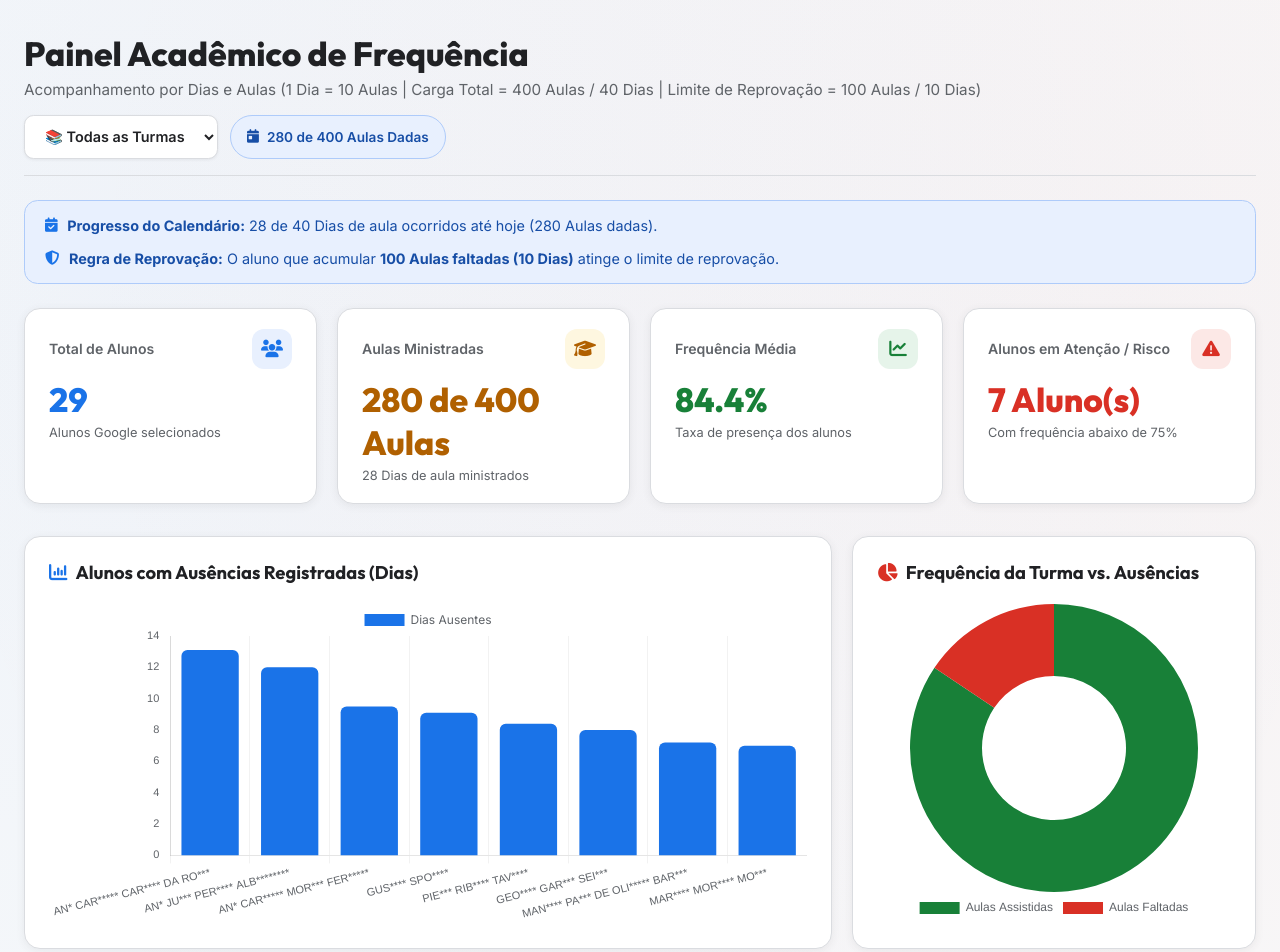
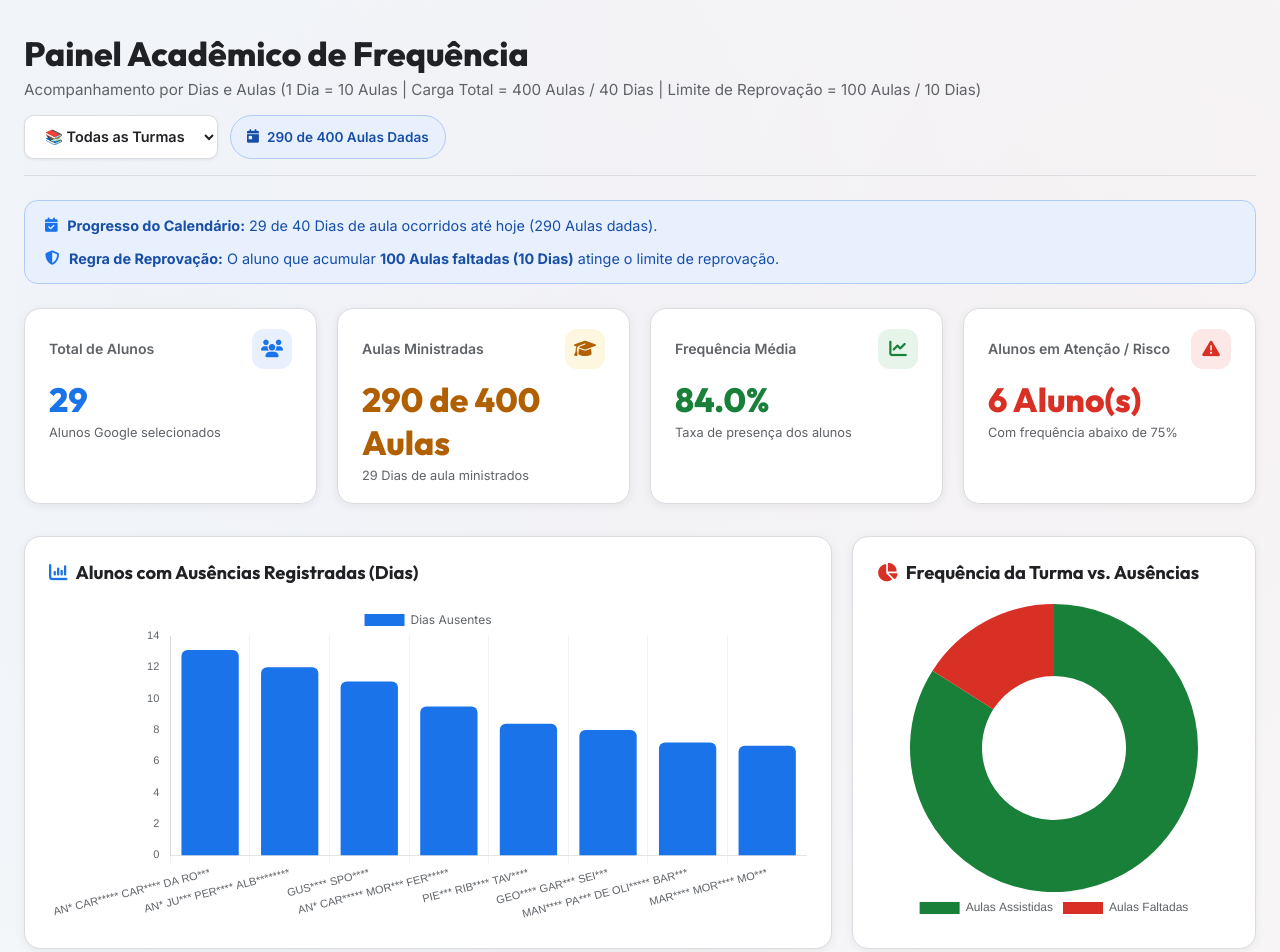
Before and after one commit to marcaumdev/ChamadaAprendizagem, a plain HTML site: page index.html in a window 1280 px wide. Shown: the top 952 px of the page. Drawn offline with nearby package versions, Linux system fonts and the light colour scheme.

Commit message:
Auto update dashboard data: 13/11/2026 17:01:06

```diff
--- a/dashboard/data.json
+++ b/dashboard/data.json
@@ -1,17 +1,17 @@
 {
   "metadata": {
-    "atualizado_em": "11/11/2026 10:03:35",
-    "data_execucao": "11/11/2026",
+    "atualizado_em": "13/11/2026 17:01:06",
+    "data_execucao": "13/11/2026",
     "total_registros": 29,
     "turmas_disponiveis": [
       "1° Semestre",
       "3° Semestre"
     ],
-    "dias_decorridos": 28,
-    "aulas_decorridas": 280,
+    "dias_decorridos": 29,
+    "aulas_decorridas": 290,
     "total_dias_curso": 40,
     "total_aulas_curso": 400,
-    "proxima_aula": "13/11/2026"
+    "proxima_aula": "16/11/2026"
   },
   "kpis": [
     {
@@ -23,21 +23,21 @@
     },
     {
       "titulo": "Aulas Ministradas",
-      "valor": "280 de 400 Aulas",
-      "subtexto": "28 de 40 Dias de aula ocorridos até hoje",
+      "valor": "290 de 400 Aulas",
+      "subtexto": "29 de 40 Dias de aula ocorridos até hoje",
       "icone": "fa-calendar-check",
       "cor": "purple"
     },
     {
       "titulo": "Frequência Média Geral",
-      "valor": "84.4%",
+      "valor": "84.0%",
       "subtexto": "Presença média dos alunos Google",
       "icone": "fa-chart-line",
       "cor": "blue"
     },
     {
       "titulo": "Alunos em Atenção / Risco",
-      "valor": "7 Aluno(s)",
+      "valor": "6 Aluno(s)",
       "subtexto": "Com frequência abaixo de 75%",
       "icone": "fa-triangle-exclamation",
       "cor": "rose"
@@ -50,7 +50,7 @@
       "Google": "Sim",
       "Faltas_Aulas": 131,
       "Faltas_Dias": 13.1,
-      "Presenca_Pct": 53.2,
+      "Presenca_Pct": 54.8,
       "Atrasos": 3,
       "Situacao": "Atenção (50-74%)",
       "Nivel": "atencao"
@@ -61,8 +61,19 @@
       "Google": "Sim",
       "Faltas_Aulas": 120,
       "Faltas_Dias": 12.0,
-      "Presenca_Pct": 57.1,
+      "Presenca_Pct": 58.6,
       "Atrasos": 0,
+      "Situacao": "Atenção (50-74%)",
+      "Nivel": "atencao"
+    },
+    {
+      "Nome": "GUS**** SPO****",
+      "Turma": "3° Semestre",
+      "Google": "Sim",
+      "Faltas_Aulas": 111,
+      "Faltas_Dias": 11.1,
+      "Presenca_Pct": 61.7,
+      "Atrasos": 6,
       "Situacao": "Atenção (50-74%)",
       "Nivel": "atencao"
     },
@@ -72,18 +83,7 @@
       "Google": "Sim",
       "Faltas_Aulas": 95,
       "Faltas_Dias": 9.5,
-      "Presenca_Pct": 66.1,
-      "Atrasos": 6,
-      "Situacao": "Atenção (50-74%)",
-      "Nivel": "atencao"
-    },
-    {
-      "Nome": "GUS**** SPO****",
-      "Turma": "3° Semestre",
-      "Google": "Sim",
-      "Faltas_Aulas": 91,
-      "Faltas_Dias": 9.1,
-      "Presenca_Pct": 67.5,
+      "Presenca_Pct": 67.2,
       "Atrasos": 6,
       "Situacao": "Atenção (50-74%)",
       "Nivel": "atencao"
@@ -94,7 +94,7 @@
       "Google": "Sim",
       "Faltas_Aulas": 84,
       "Faltas_Dias": 8.4,
-      "Presenca_Pct": 70.0,
+      "Presenca_Pct": 71.0,
       "Atrasos": 2,
       "Situacao": "Atenção (50-74%)",
       "Nivel": "atencao"
@@ -105,7 +105,7 @@
       "Google": "Sim",
       "Faltas_Aulas": 80,
       "Faltas_Dias": 8.0,
-      "Presenca_Pct": 71.4,
+      "Presenca_Pct": 72.4,
       "Atrasos": 6,
       "Situacao": "Atenção (50-74%)",
       "Nivel": "atencao"
@@ -116,10 +116,10 @@
       "Google": "Sim",
       "Faltas_Aulas": 72,
       "Faltas_Dias": 7.2,
-      "Presenca_Pct": 74.3,
+      "Presenca_Pct": 75.2,
       "Atrasos": 2,
-      "Situacao": "Atenção (50-74%)",
-      "Nivel": "atencao"
+      "Situacao": "Regular (≥ 75%)",
+      "Nivel": "normal"
     },
     {
       "Nome": "MAR**** MOR**** MO***",
@@ -127,8 +127,19 @@
       "Google": "Sim",
       "Faltas_Aulas": 70,
       "Faltas_Dias": 7.0,
-      "Presenca_Pct": 75.0,
+      "Presenca_Pct": 75.9,
       "Atrasos": 2,
+      "Situacao": "Regular (≥ 75%)",
+      "Nivel": "normal"
+    },
+    {
+      "Nome": "THA*** COR**** DO* SAN***",
+      "Turma": "3° Semestre",
+      "Google": "Sim",
+      "Faltas_Aulas": 65,
+      "Faltas_Dias": 6.5,
+      "Presenca_Pct": 77.6,
+      "Atrasos": 4,
       "Situacao": "Regular (≥ 75%)",
       "Nivel": "normal"
     },
@@ -136,10 +147,21 @@
       "Nome": "GRA****** SAN*** CAV******* LI**",
       "Turma": "3° Semestre",
       "Google": "Sim",
-      "Faltas_Aulas": 62,
-      "Faltas_Dias": 6.2,
+      "Faltas_Aulas": 64,
+      "Faltas_Dias": 6.4,
       "Presenca_Pct": 77.9,
       "Atrasos": 4,
+      "Situacao": "Regular (≥ 75%)",
+      "Nivel": "normal"
+    },
+    {
+      "Nome": "ER** ROD****** MO** COR***",
+      "Turma": "3° Semestre",
+      "Google": "Sim",
+      "Faltas_Aulas": 63,
+      "Faltas_Dias": 6.3,
+      "Presenca_Pct": 78.3,
+      "Atrasos": 10,
       "Situacao": "Regular (≥ 75%)",
       "Nivel": "normal"
     },
@@ -147,8 +169,8 @@
       "Nome": "THA**** OLI***** DO PR***",
       "Turma": "3° Semestre",
       "Google": "Sim",
-      "Faltas_Aulas": 58,
-      "Faltas_Dias": 5.8,
+      "Faltas_Aulas": 60,
+      "Faltas_Dias": 6.0,
       "Presenca_Pct": 79.3,
       "Atrasos": 2,
       "Situacao": "Regular (≥ 75%)",
@@ -158,32 +180,10 @@
       "Nome": "JUL**** OLI***** MAC****",
       "Turma": "3° Semestre",
       "Google": "Sim",
-      "Faltas_Aulas": 51,
-      "Faltas_Dias": 5.1,
-      "Presenca_Pct": 81.8,
+      "Faltas_Aulas": 55,
+      "Faltas_Dias": 5.5,
+      "Presenca_Pct": 81.0,
       "Atrasos": 5,
-      "Situacao": "Regular (≥ 75%)",
-      "Nivel": "normal"
-    },
-    {
-      "Nome": "THA*** COR**** DO* SAN***",
-      "Turma": "3° Semestre",
-      "Google": "Sim",
-      "Faltas_Aulas": 45,
-      "Faltas_Dias": 4.5,
-      "Presenca_Pct": 83.9,
-      "Atrasos": 4,
-      "Situacao": "Regular (≥ 75%)",
-      "Nivel": "normal"
-    },
-    {
-      "Nome": "ER** ROD****** MO** COR***",
-      "Turma": "3° Semestre",
-      "Google": "Sim",
-      "Faltas_Aulas": 43,
-      "Faltas_Dias": 4.3,
-      "Presenca_Pct": 84.6,
-      "Atrasos": 10,
       "Situacao": "Regular (≥ 75%)",
       "Nivel": "normal"
     },
@@ -193,7 +193,7 @@
       "Google": "Sim",
       "Faltas_Aulas": 42,
       "Faltas_Dias": 4.2,
-      "Presenca_Pct": 85.0,
+      "Presenca_Pct": 85.5,
       "Atrasos": 2,
       "Situacao": "Regular (≥ 75%)",
       "Nivel": "normal"
@@ -204,7 +204,7 @@
       "Google": "Sim",
       "Faltas_Aulas": 40,
       "Faltas_Dias": 4.0,
-      "Presenca_Pct": 85.7,
+      "Presenca_Pct": 86.2,
       "Atrasos": 10,
       "Situacao": "Regular (≥ 75%)",
       "Nivel": "normal"
@@ -215,7 +215,7 @@
       "Google": "Sim",
       "Faltas_Aulas": 34,
       "Faltas_Dias": 3.4,
-      "Presenca_Pct": 87.9,
+      "Presenca_Pct": 88.3,
       "Atrasos": 8,
       "Situacao": "Regular (≥ 75%)",
       "Nivel": "normal"
@@ -226,7 +226,7 @@
       "Google": "Sim",
       "Faltas_Aulas": 28,
       "Faltas_Dias": 2.8,
-      "Presenca_Pct": 90.0,
+      "Presenca_Pct": 90.3,
       "Atrasos": 8,
       "Situacao": "Regular (≥ 75%)",
       "Nivel": "normal"
@@ -237,7 +237,7 @@
       "Google": "Sim",
       "Faltas_Aulas": 24,
       "Faltas_Dias": 2.4,
-      "Presenca_Pct": 91.4,
+      "Presenca_Pct": 91.7,
       "Atrasos": 1,
       "Situacao": "Regular (≥ 75%)",
       "Nivel": "normal"
@@ -248,8 +248,19 @@
       "Google": "Sim",
       "Faltas_Aulas": 22,
       "Faltas_Dias": 2.2,
-      "Presenca_Pct": 92.1,
+      "Presenca_Pct": 92.4,
       "Atrasos": 4,
+      "Situacao": "Regular (≥ 75%)",
+      "Nivel": "normal"
+    },
+    {
+      "Nome": "LET**** LU*** ME** VI***",
+      "Turma": "1° Semestre",
+      "Google": "Sim",
+      "Faltas_Aulas": 20,
+      "Faltas_Dias": 2.0,
+      "Presenca_Pct": 93.1,
+      "Atrasos": 2,
       "Situacao": "Regular (≥ 75%)",
       "Nivel": "normal"
     },
@@ -259,7 +270,7 @@
       "Google": "Sim",
       "Faltas_Aulas": 15,
       "Faltas_Dias": 1.5,
-      "Presenca_Pct": 94.6,
+      "Presenca_Pct": 94.8,
       "Atrasos": 1,
       "Situacao": "Regular (≥ 75%)",
       "Nivel": "normal"
@@ -270,7 +281,7 @@
       "Google": "Sim",
       "Faltas_Aulas": 12,
       "Faltas_Dias": 1.2,
-      "Presenca_Pct": 95.7,
+      "Presenca_Pct": 95.9,
       "Atrasos": 2,
       "Situacao": "Regular (≥ 75%)",
       "Nivel": "normal"
@@ -281,19 +292,8 @@
       "Google": "Sim",
       "Faltas_Aulas": 10,
       "Faltas_Dias": 1.0,
-      "Presenca_Pct": 96.4,
+      "Presenca_Pct": 96.6,
       "Atrasos": 3,
-      "Situacao": "Regular (≥ 75%)",
-      "Nivel": "normal"
-    },
-    {
-      "Nome": "LET**** LU*** ME** VI***",
-      "Turma": "1° Semestre",
-      "Google": "Sim",
-      "Faltas_Aulas": 10,
-      "Faltas_Dias": 1.0,
-      "Presenca_Pct": 96.4,
-      "Atrasos": 2,
       "Situacao": "Regular (≥ 75%)",
       "Nivel": "normal"
     },
@@ -303,7 +303,7 @@
       "Google": "Sim",
       "Faltas_Aulas": 10,
       "Faltas_Dias": 1.0,
-      "Presenca_Pct": 96.4,
+      "Presenca_Pct": 96.6,
       "Atrasos": 1,
       "Situacao": "Regular (≥ 75%)",
       "Nivel": "normal"
@@ -314,8 +314,8 @@
       "Google": "Sim",
       "Faltas_Aulas": 9,
       "Faltas_Dias": 0.9,
-      "Presenca_Pct": 96.8,
-      "Atrasos": 1,
+      "Presenca_Pct": 96.9,
+      "Atrasos": 2,
       "Situacao": "Regular (≥ 75%)",
       "Nivel": "normal"
     },
@@ -325,7 +325,7 @@
       "Google": "Sim",
       "Faltas_Aulas": 5,
       "Faltas_Dias": 0.5,
-      "Presenca_Pct": 98.2,
+      "Presenca_Pct": 98.3,
       "Atrasos": 1,
       "Situacao": "Regular (≥ 75%)",
       "Nivel": "normal"
@@ -347,7 +347,7 @@
       "Google": "Sim",
       "Faltas_Aulas": 1,
       "Faltas_Dias": 0.1,
-      "Presenca_Pct": 99.6,
+      "Presenca_Pct": 99.7,
       "Atrasos": 1,
       "Situacao": "Regular (≥ 75%)",
       "Nivel": "normal"
--- a/index.html
+++ b/index.html
@@ -717,18 +717,18 @@
   <script>
     let rawData = {
   "metadata": {
-    "atualizado_em": "11/11/2026 10:03:35",
-    "data_execucao": "11/11/2026",
+    "atualizado_em": "13/11/2026 17:01:06",
+    "data_execucao": "13/11/2026",
     "total_registros": 29,
     "turmas_disponiveis": [
       "1° Semestre",
       "3° Semestre"
     ],
-    "dias_decorridos": 28,
-    "aulas_decorridas": 280,
+    "dias_decorridos": 29,
+    "aulas_decorridas": 290,
     "total_dias_curso": 40,
     "total_aulas_curso": 400,
-    "proxima_aula": "13/11/2026"
+    "proxima_aula": "16/11/2026"
   },
   "kpis": [
     {
@@ -740,21 +740,21 @@
     },
     {
       "titulo": "Aulas Ministradas",
-      "valor": "280 de 400 Aulas",
-      "subtexto": "28 de 40 Dias de aula ocorridos até hoje",
+      "valor": "290 de 400 Aulas",
+      "subtexto": "29 de 40 Dias de aula ocorridos até hoje",
       "icone": "fa-calendar-check",
       "cor": "purple"
     },
     {
       "titulo": "Frequência Média Geral",
-      "valor": "84.4%",
+      "valor": "84.0%",
       "subtexto": "Presença média dos alunos Google",
       "icone": "fa-chart-line",
       "cor": "blue"
     },
     {
       "titulo": "Alunos em Atenção / Risco",
-      "valor": "7 Aluno(s)",
+      "valor": "6 Aluno(s)",
       "subtexto": "Com frequência abaixo de 75%",
       "icone": "fa-triangle-exclamation",
       "cor": "rose"
@@ -767,7 +767,7 @@
       "Google": "Sim",
       "Faltas_Aulas": 131,
       "Faltas_Dias": 13.1,
-      "Presenca_Pct": 53.2,
+      "Presenca_Pct": 54.8,
       "Atrasos": 3,
       "Situacao": "Atenção (50-74%)",
       "Nivel": "atencao"
@@ -778,8 +778,19 @@
       "Google": "Sim",
       "Faltas_Aulas": 120,
       "Faltas_Dias": 12.0,
-      "Presenca_Pct": 57.1,
+      "Presenca_Pct": 58.6,
       "Atrasos": 0,
+      "Situacao": "Atenção (50-74%)",
+      "Nivel": "atencao"
+    },
+    {
+      "Nome": "GUS**** SPO****",
+      "Turma": "3° Semestre",
+      "Google": "Sim",
+      "Faltas_Aulas": 111,
+      "Faltas_Dias": 11.1,
+      "Presenca_Pct": 61.7,
+      "Atrasos": 6,
       "Situacao": "Atenção (50-74%)",
       "Nivel": "atencao"
     },
@@ -789,18 +800,7 @@
       "Google": "Sim",
       "Faltas_Aulas": 95,
       "Faltas_Dias": 9.5,
-      "Presenca_Pct": 66.1,
-      "Atrasos": 6,
-      "Situacao": "Atenção (50-74%)",
-      "Nivel": "atencao"
-    },
-    {
-      "Nome": "GUS**** SPO****",
-      "Turma": "3° Semestre",
-      "Google": "Sim",
-      "Faltas_Aulas": 91,
-      "Faltas_Dias": 9.1,
-      "Presenca_Pct": 67.5,
+      "Presenca_Pct": 67.2,
       "Atrasos": 6,
       "Situacao": "Atenção (50-74%)",
       "Nivel": "atencao"
@@ -811,7 +811,7 @@
       "Google": "Sim",
       "Faltas_Aulas": 84,
       "Faltas_Dias": 8.4,
-      "Presenca_Pct": 70.0,
+      "Presenca_Pct": 71.0,
       "Atrasos": 2,
       "Situacao": "Atenção (50-74%)",
       "Nivel": "atencao"
@@ -822,7 +822,7 @@
       "Google": "Sim",
       "Faltas_Aulas": 80,
       "Faltas_Dias": 8.0,
-      "Presenca_Pct": 71.4,
+      "Presenca_Pct": 72.4,
       "Atrasos": 6,
       "Situacao": "Atenção (50-74%)",
       "Nivel": "atencao"
@@ -833,10 +833,10 @@
       "Google": "Sim",
       "Faltas_Aulas": 72,
       "Faltas_Dias": 7.2,
-      "Presenca_Pct": 74.3,
+      "Presenca_Pct": 75.2,
       "Atrasos": 2,
-      "Situacao": "Atenção (50-74%)",
-      "Nivel": "atencao"
+      "Situacao": "Regular (≥ 75%)",
+      "Nivel": "normal"
     },
     {
       "Nome": "MAR**** MOR**** MO***",
@@ -844,8 +844,19 @@
       "Google": "Sim",
       "Faltas_Aulas": 70,
       "Faltas_Dias": 7.0,
-      "Presenca_Pct": 75.0,
+      "Presenca_Pct": 75.9,
       "Atrasos": 2,
+      "Situacao": "Regular (≥ 75%)",
+      "Nivel": "normal"
+    },
+    {
+      "Nome": "THA*** COR**** DO* SAN***",
+      "Turma": "3° Semestre",
+      "Google": "Sim",
+      "Faltas_Aulas": 65,
+      "Faltas_Dias": 6.5,
+      "Presenca_Pct": 77.6,
+      "Atrasos": 4,
       "Situacao": "Regular (≥ 75%)",
       "Nivel": "normal"
     },
@@ -853,10 +864,21 @@
       "Nome": "GRA****** SAN*** CAV******* LI**",
       "Turma": "3° Semestre",
       "Google": "Sim",
-      "Faltas_Aulas": 62,
-      "Faltas_Dias": 6.2,
+      "Faltas_Aulas": 64,
+      "Faltas_Dias": 6.4,
       "Presenca_Pct": 77.9,
       "Atrasos": 4,
+      "Situacao": "Regular (≥ 75%)",
+      "Nivel": "normal"
+    },
+    {
+      "Nome": "ER** ROD****** MO** COR***",
+      "Turma": "3° Semestre",
+      "Google": "Sim",
+      "Faltas_Aulas": 63,
+      "Faltas_Dias": 6.3,
+      "Presenca_Pct": 78.3,
+      "Atrasos": 10,
       "Situacao": "Regular (≥ 75%)",
       "Nivel": "normal"
     },
@@ -864,8 +886,8 @@
       "Nome": "THA**** OLI***** DO PR***",
       "Turma": "3° Semestre",
       "Google": "Sim",
-      "Faltas_Aulas": 58,
-      "Faltas_Dias": 5.8,
+      "Faltas_Aulas": 60,
+      "Faltas_Dias": 6.0,
       "Presenca_Pct": 79.3,
       "Atrasos": 2,
       "Situacao": "Regular (≥ 75%)",
@@ -875,32 +897,10 @@
       "Nome": "JUL**** OLI***** MAC****",
       "Turma": "3° Semestre",
       "Google": "Sim",
-      "Faltas_Aulas": 51,
-      "Faltas_Dias": 5.1,
-      "Presenca_Pct": 81.8,
+      "Faltas_Aulas": 55,
+      "Faltas_Dias": 5.5,
+      "Presenca_Pct": 81.0,
       "Atrasos": 5,
-      "Situacao": "Regular (≥ 75%)",
-      "Nivel": "normal"
-    },
-    {
-      "Nome": "THA*** COR**** DO* SAN***",
-      "Turma": "3° Semestre",
-      "Google": "Sim",
-      "Faltas_Aulas": 45,
-      "Faltas_Dias": 4.5,
-      "Presenca_Pct": 83.9,
-      "Atrasos": 4,
-      "Situacao": "Regular (≥ 75%)",
-      "Nivel": "normal"
-    },
-    {
-      "Nome": "ER** ROD****** MO** COR***",
-      "Turma": "3° Semestre",
-      "Google": "Sim",
-      "Faltas_Aulas": 43,
-      "Faltas_Dias": 4.3,
-      "Presenca_Pct": 84.6,
-      "Atrasos": 10,
       "Situacao": "Regular (≥ 75%)",
       "Nivel": "normal"
     },
@@ -910,7 +910,7 @@
       "Google": "Sim",
       "Faltas_Aulas": 42,
       "Faltas_Dias": 4.2,
-      "Presenca_Pct": 85.0,
+      "Presenca_Pct": 85.5,
       "Atrasos": 2,
       "Situacao": "Regular (≥ 75%)",
       "Nivel": "normal"
@@ -921,7 +921,7 @@
       "Google": "Sim",
       "Faltas_Aulas": 40,
       "Faltas_Dias": 4.0,
-      "Presenca_Pct": 85.7,
+      "Presenca_Pct": 86.2,
       "Atrasos": 10,
       "Situacao": "Regular (≥ 75%)",
       "Nivel": "normal"
@@ -932,7 +932,7 @@
       "Google": "Sim",
       "Faltas_Aulas": 34,
       "Faltas_Dias": 3.4,
-      "Presenca_Pct": 87.9,
+      "Presenca_Pct": 88.3,
       "Atrasos": 8,
       "Situacao": "Regular (≥ 75%)",
       "Nivel": "normal"
@@ -943,7 +943,7 @@
       "Google": "Sim",
       "Faltas_Aulas": 28,
       "Faltas_Dias": 2.8,
-      "Presenca_Pct": 90.0,
+      "Presenca_Pct": 90.3,
       "Atrasos": 8,
       "Situacao": "Regular (≥ 75%)",
       "Nivel": "normal"
@@ -954,7 +954,7 @@
       "Google": "Sim",
       "Faltas_Aulas": 24,
       "Faltas_Dias": 2.4,
-      "Presenca_Pct": 91.4,
+      "Presenca_Pct": 91.7,
       "Atrasos": 1,
       "Situacao": "Regular (≥ 75%)",
       "Nivel": "normal"
@@ -965,8 +965,19 @@
       "Google": "Sim",
       "Faltas_Aulas": 22,
       "Faltas_Dias": 2.2,
-      "Presenca_Pct": 92.1,
+      "Presenca_Pct": 92.4,
       "Atrasos": 4,
+      "Situacao": "Regular (≥ 75%)",
+      "Nivel": "normal"
+    },
+    {
+      "Nome": "LET**** LU*** ME** VI***",
+      "Turma": "1° Semestre",
+      "Google": "Sim",
+      "Faltas_Aulas": 20,
+      "Faltas_Dias": 2.0,
+      "Presenca_Pct": 93.1,
+      "Atrasos": 2,
       "Situacao": "Regular (≥ 75%)",
       "Nivel": "normal"
     },
@@ -976,7 +987,7 @@
       "Google": "Sim",
       "Faltas_Aulas": 15,
       "Faltas_Dias": 1.5,
-      "Presenca_Pct": 94.6,
+      "Presenca_Pct": 94.8,
       "Atrasos": 1,
       "Situacao": "Regular (≥ 75%)",
       "Nivel": "normal"
@@ -987,7 +998,7 @@
       "Google": "Sim",
       "Faltas_Aulas": 12,
       "Faltas_Dias": 1.2,
-      "Presenca_Pct": 95.7,
+      "Presenca_Pct": 95.9,
       "Atrasos": 2,
       "Situacao": "Regular (≥ 75%)",
       "Nivel": "normal"
@@ -998,19 +1009,8 @@
       "Google": "Sim",
       "Faltas_Aulas": 10,
       "Faltas_Dias": 1.0,
-      "Presenca_Pct": 96.4,
+      "Presenca_Pct": 96.6,
       "Atrasos": 3,
-      "Situacao": "Regular (≥ 75%)",
-      "Nivel": "normal"
-    },
-    {
-      "Nome": "LET**** LU*** ME** VI***",
-      "Turma": "1° Semestre",
-      "Google": "Sim",
-      "Faltas_Aulas": 10,
-      "Faltas_Dias": 1.0,
-      "Presenca_Pct": 96.4,
-      "Atrasos": 2,
       "Situacao": "Regular (≥ 75%)",
       "Nivel": "normal"
     },
@@ -1020,7 +1020,7 @@
       "Google": "Sim",
       "Faltas_Aulas": 10,
       "Faltas_Dias": 1.0,
-      "Presenca_Pct": 96.4,
+      "Presenca_Pct": 96.6,
       "Atrasos": 1,
       "Situacao": "Regular (≥ 75%)",
       "Nivel": "normal"
@@ -1031,8 +1031,8 @@
       "Google": "Sim",
       "Faltas_Aulas": 9,
       "Faltas_Dias": 0.9,
-      "Presenca_Pct": 96.8,
-      "Atrasos": 1,
+      "Presenca_Pct": 96.9,
+      "Atrasos": 2,
       "Situacao": "Regular (≥ 75%)",
       "Nivel": "normal"
     },
@@ -1042,7 +1042,7 @@
       "Google": "Sim",
       "Faltas_Aulas": 5,
       "Faltas_Dias": 0.5,
-      "Presenca_Pct": 98.2,
+      "Presenca_Pct": 98.3,
       "Atrasos": 1,
       "Situacao": "Regular (≥ 75%)",
       "Nivel": "normal"
@@ -1064,7 +1064,7 @@
       "Google": "Sim",
       "Faltas_Aulas": 1,
       "Faltas_Dias": 0.1,
-      "Presenca_Pct": 99.6,
+      "Presenca_Pct": 99.7,
       "Atrasos": 1,
       "Situacao": "Regular (≥ 75%)",
       "Nivel": "normal"
```
